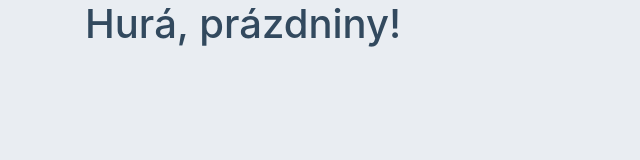
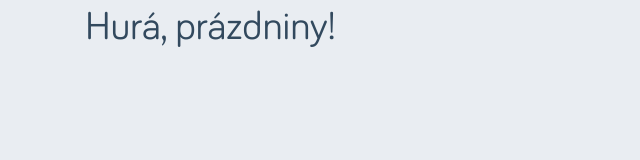
Before and after one commit to machal/hura-prazdniny-templates, a website: page index.html in a window 1280 px wide. Shown: the whole page, without its empty margins (0-640 px from the left). Drawn offline with nearby package versions, Linux system fonts and the light colour scheme.

Commit message:
Webfonts + updated workflow + custom SCSS sources

```diff
--- a/package.json
+++ b/package.json
@@ -34,7 +34,7 @@
     "sass": "npx node-sass src/sass/index.scss > dist/css/style.css ",
     "autoprefixer": "postcss -u autoprefixer --grid=true -r dist/css/style.css",
     "build:css": "run-s sass autoprefixer",
-    "watch:css": "onchange \"src/sass/*.scss\" -- run-s build:css",
+    "watch:css": "onchange \"src/sass/**/*.scss\" -- run-s build:css",
     "watch": "run-p browsersync watch:*",
     "start": "run-s build:* watch"
   }
--- /dev/null
+++ b/src/sass/huraprazdniny/_fonts.scss
@@ -0,0 +1,8 @@
+@font-face {
+  font-family: 'Hadinka';
+  src: url('../fonts/hadinka-regular-webfont.woff2') format('woff2'),
+       url('../fonts/hadinka-regular-webfont.woff') format('woff');
+  font-weight: normal;
+  font-style: normal;
+  font-display: fallback;
+}
--- /dev/null
+++ b/src/sass/huraprazdniny/_variables.scss
@@ -0,0 +1,9 @@
+
+// Body colors
+
+$body-bg: #e9edf2;
+$body-color: #32495e;
+
+// Fonts
+
+$font-family-base: 'Hadinka', sans-serif;
--- a/src/sass/index.scss
+++ b/src/sass/index.scss
@@ -7,8 +7,9 @@
 
 // Variable overrides
 
-$body-bg: #e9edf2;
-$body-color: #32495e;
+@import "huraprazdniny/variables";
+@import "huraprazdniny/fonts";
+
 
 // BS components
 
```
Also changed, not shown: dist/css/style.css, dist/fonts/hadinka-regular-webfont.woff (added), dist/fonts/hadinka-regular-webfont.woff2 (added).
